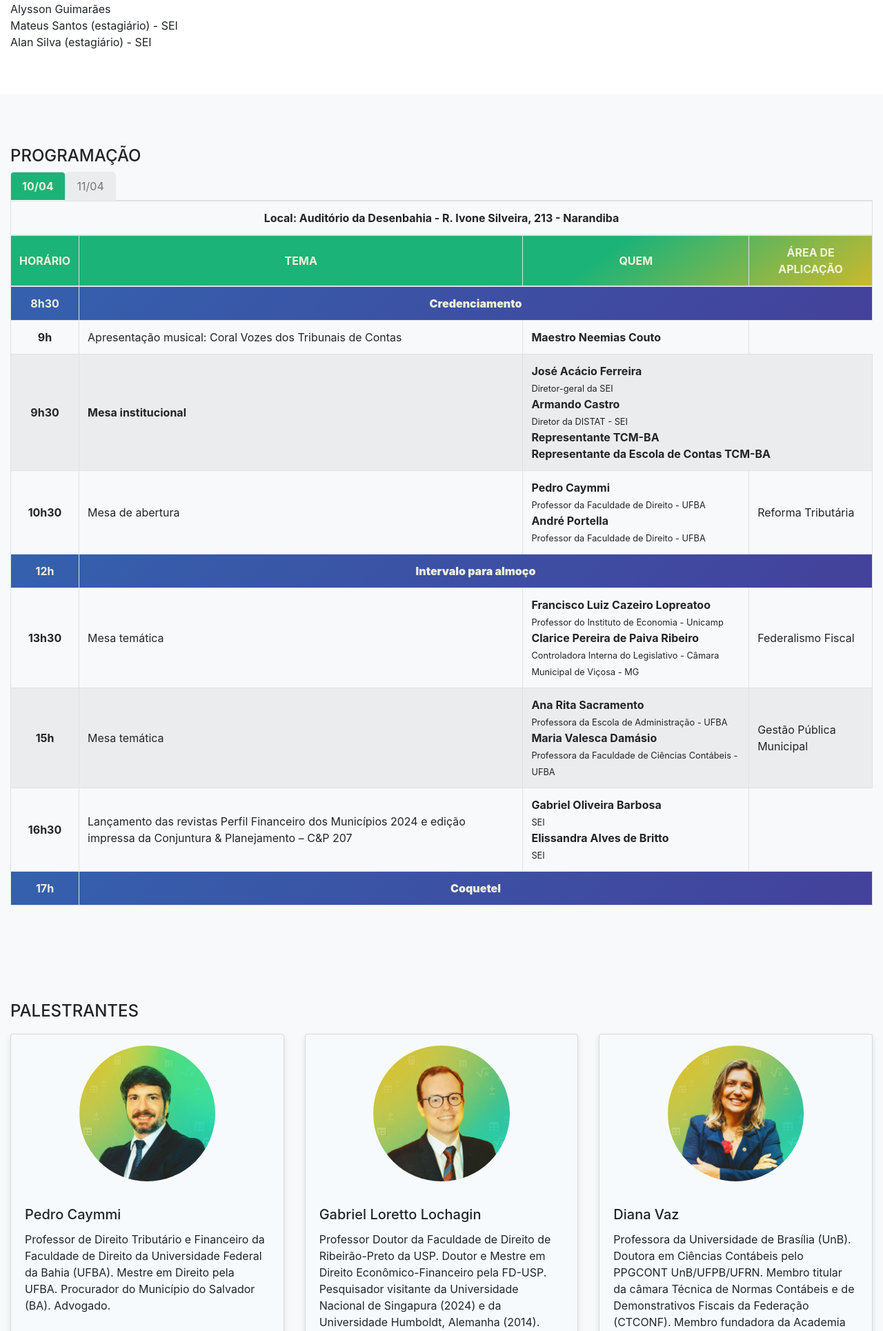
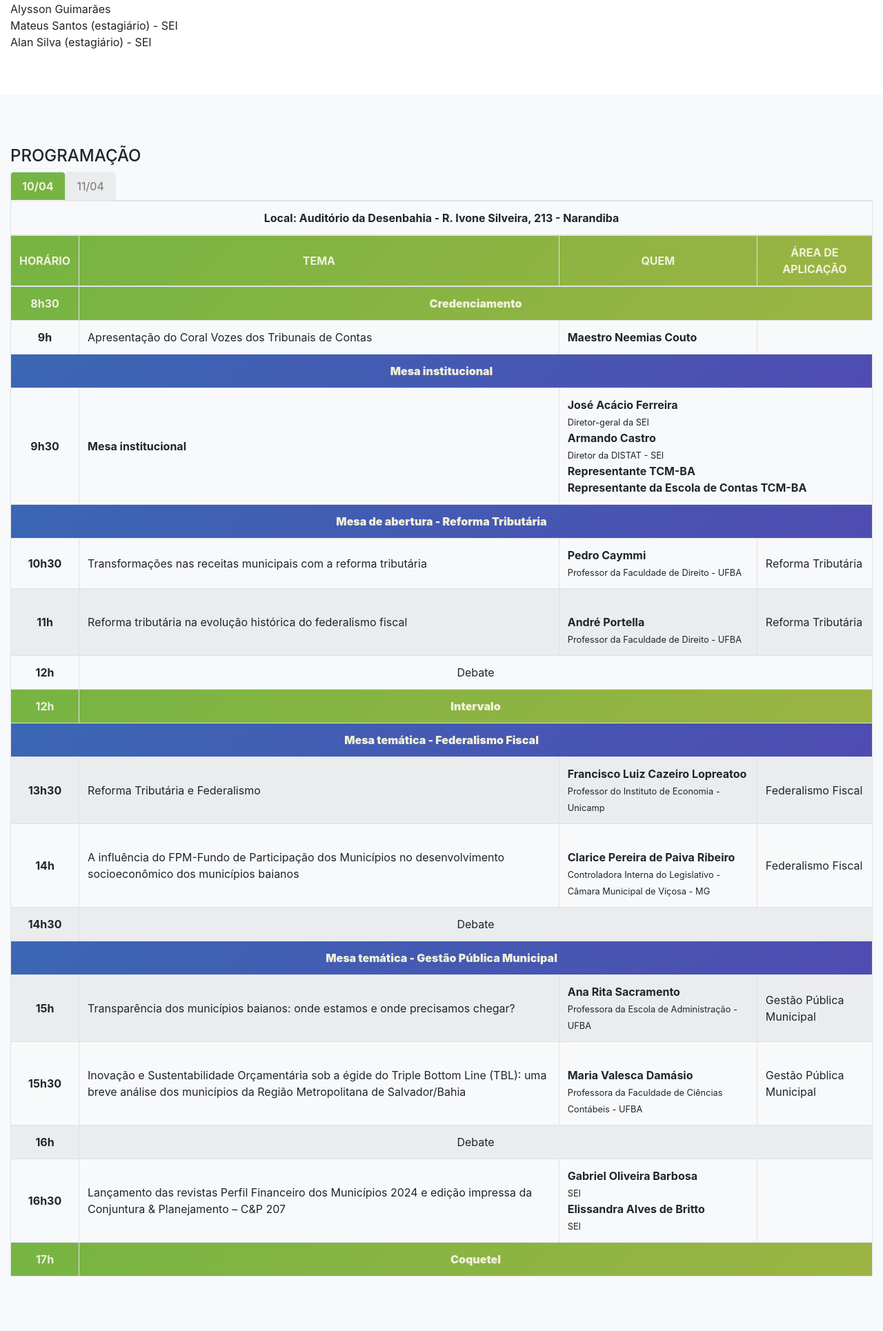
Before and after one commit to coinfsei/financaspublicas, a PHP site: page /2025/index.php in a window 1280 px wide. Shown: the part 1678-3608 px from the top of the page at 69% size. Run offline with PHP 8.4, Linux system fonts and the light colour scheme; some web fonts are replaced.

Commit message:
Edit: atualiza programcao e palestrantes

```diff
--- a/2025/css/programacao.css
+++ b/2025/css/programacao.css
@@ -12,12 +12,12 @@
   box-shadow: unset;
   border-radius: 5px 5px 0px 0px;
   color: #f1f1db;
-  background: #1cb378;
+  background: #76b443;
 }
 
 #tabhead {
   color: #f1f1db;
-  background: linear-gradient(145deg, #1cb378, #1cb378, #1cb378, #ccb92c);
+  background: linear-gradient(135deg, #76b443, #9cb443);
 }
 
 #dia2-tab:not(.active),
@@ -29,44 +29,53 @@
 
 #tabsections {
   color: #f1f1db;
-  background: linear-gradient(135deg, #3461ad, #44419b);
+  background: linear-gradient(135deg, #76b443, #9cb443);
+}
+
+#tabsections02 {
+  color: #f1f1db;
+  background: linear-gradient(135deg, #3a67b4, #4f4cb1);
 }
 
 @media (max-width: 402px) {
-#programacaoContent th{
+  #programacaoContent th {
     padding-left: 20 10 20 10;
     font-size: 0.7rem;
   }
-#programacaoContent td{
+
+  #programacaoContent td {
     padding-left: 0.6rem;
 
   }
 }
 
 @media (max-width: 385px) {
-#programacaoContent th{
+  #programacaoContent th {
     padding: 18 2 18 2;
     font-size: 0.65rem;
   }
-#programacaoContent td{
+
+  #programacaoContent td {
     padding-left: 0.5rem;
   }
 }
 
 @media (max-width: 378px) {
-#programacaoContent th{
+  #programacaoContent th {
     padding: 16 0 16 0;
   }
-#programacaoContent td{
+
+  #programacaoContent td {
     padding-left: 0.42rem;
   }
 }
 
 @media (max-width: 378px) {
-#programacaoContent th{
+  #programacaoContent th {
     font-size: 0.64rem;
   }
-#programacaoContent td{
+
+  #programacaoContent td {
     padding-left: 0.35rem;
     padding-right: 0.35rem;
   }
--- a/2025/snippets/palestrantes.html
+++ b/2025/snippets/palestrantes.html
@@ -157,8 +157,7 @@
                             da Universidade Federal da Bahia (FCC-UFBA). Foi instrutora da Escola de
                             Administração Fazendária - ESAF e da Escola Nacional de Administração Pública
                             - ENAP. Atua na graduação e em pós-graduações na UNEB e na UFBA. Doutora em
-                            Administração (UFBA).</p>
-                            <p>Pós - Doutora em Inovação(PROFINIT/IFBA) </p>
+                            Administração (UFBA). Pós - Doutora em Inovação(PROFINIT/IFBA) </p>
                         <!-- Botão Leia mais/menos para expandir conteúdo
                         <a class="btn btn-primary toggle-btn" data-toggle="collapse" href="#bio7" role="button"
                             aria-expanded="false" aria-controls="bio7">
--- a/2025/snippets/programacao.html
+++ b/2025/snippets/programacao.html
@@ -40,14 +40,17 @@
 
                             <tr>
                                 <td class="text-center td-bold">9h</td>
-                                <td>Apresentação musical: Coral Vozes dos Tribunais de Contas
+                                <td>Apresentação do Coral Vozes dos Tribunais de Contas
                                 </td>
                                 <td><b>Maestro Neemias Couto</b> <br>
 
                                 </td>
 
                             </tr>
+                            <tr id="tabsections02">
 
+                                <td colspan="4" class="text-center td-bold"><b>Mesa institucional</b> </td>
+                            </tr>
                             <tr>
                                 <td class="text-center td-bold">9h30</td>
                                 <td class=""><b>Mesa institucional</b>
@@ -60,12 +63,24 @@
                                     <b>Representante da Escola de Contas TCM-BA</b>
                                 </td>
                             </tr>
+                            <tr id="tabsections02">
+
+                                <td colspan="4" class="text-center td-bold"><b>Mesa de abertura - Reforma Tributária</b>
+                                </td>
+                            </tr>
+                            <tr>
+                                <td class="text-center td-bold">10h30</td>
+                                <td>Transformações nas receitas municipais com a reforma tributária</td>
+                                <td><b>Pedro Caymmi</b> <br>
+                                    <small>Professor da Faculdade de Direito - UFBA</small>
+                                </td>
+                                <td>Reforma Tributária</td>
+                            </tr>
 
                             <tr>
-                                <td class="text-center td-bold">10h30</td>
-                                <td>Mesa de abertura</td>
-                                <td><b>Pedro Caymmi</b> <br>
-                                    <small>Professor da Faculdade de Direito - UFBA</small>
+                                <td class="text-center td-bold">11h</td>
+                                <td>Reforma tributária na evolução histórica do federalismo fiscal</td>
+                                <td>
                                     <br><b>André Portella</b><br>
                                     <small>Professor da Faculdade de Direito - UFBA</small>
 
@@ -73,17 +88,38 @@
                                 <td>Reforma Tributária</td>
                             </tr>
 
+                            <tr>
+                                <td class="text-center td-bold">12h</td>
+                                <td colspan="3" class="text-center"> Debate
+                                </td>
+                            </tr>
+
                             <tr id="tabsections">
                                 <td class="text-center td-bold">12h</td>
-                                <td colspan="3" class="text-center td-bold"><b>Intervalo para almoço</b>
+                                <td colspan="3" class="text-center td-bold"><b>Intervalo</b>
+                                </td>
+                            </tr>
+                            <tr id="tabsections02">
+
+                                <td colspan="4" class="text-center td-bold"><b>Mesa temática - Federalismo Fiscal </b>
                                 </td>
                             </tr>
 
                             <tr>
                                 <td class="text-center td-bold">13h30</td>
-                                <td>Mesa temática</td>
+                                <td>Reforma Tributária e Federalismo</td>
                                 <td><b>Francisco Luiz Cazeiro Lopreatoo </b> <br>
                                     <small>Professor do Instituto de Economia - Unicamp</small>
+
+                                </td>
+                                <td>Federalismo Fiscal</td>
+                            </tr>
+
+                            <tr>
+                                <td class="text-center td-bold">14h</td>
+                                <td>A influência do FPM-Fundo de Participação dos Municípios no desenvolvimento
+                                    socioeconômico dos municípios baianos</td>
+                                <td>
                                     <br><b>Clarice Pereira de Paiva Ribeiro </b> <br>
                                     <small>Controladora Interna do Legislativo - Câmara Municipal de Viçosa - MG</small>
                                 </td>
@@ -91,14 +127,43 @@
                             </tr>
 
                             <tr>
+                                <td class="text-center td-bold">14h30</td>
+                                <td colspan="3" class="text-center"> Debate
+                                </td>
+                            </tr>
+
+                            <tr id="tabsections02">
+
+                                <td colspan="4" class="text-center td-bold"><b>Mesa temática - Gestão Pública Municipal
+                                    </b>
+                                </td>
+                            </tr>
+
+                            <tr>
                                 <td class="text-center td-bold">15h</td>
-                                <td>Mesa temática</td>
+                                <td>Transparência dos municípios baianos: onde estamos e onde precisamos chegar?</td>
                                 <td><b>Ana Rita Sacramento </b> <br>
                                     <small>Professora da Escola de Administração - UFBA</small>
+
+                                </td>
+                                <td>Gestão Pública Municipal</td>
+                            </tr>
+
+                            <tr>
+                                <td class="text-center td-bold">15h30</td>
+                                <td>Inovação e Sustentabilidade Orçamentária sob a égide do Triple Bottom Line (TBL):
+                                    uma breve análise dos municípios da Região Metropolitana de Salvador/Bahia</td>
+                                <td>
                                     <br><b>Maria Valesca Damásio </b> <br>
                                     <small>Professora da Faculdade de Ciências Contábeis - UFBA</small>
                                 </td>
                                 <td>Gestão Pública Municipal</td>
+                            </tr>
+
+                            <tr>
+                                <td class="text-center td-bold">16h</td>
+                                <td colspan="3" class="text-center"> Debate
+                                </td>
                             </tr>
 
                             <tr>
@@ -110,6 +175,7 @@
                                     <br><b>Elissandra Alves de Britto</b><br>
                                     <small>SEI</small>
                                 </td>
+                                <td></td>
                             </tr>
 
                             <tr id="tabsections">
@@ -144,35 +210,82 @@
                         </thead>
                         <tbody>
 
+                            <tr id="tabsections02">
+
+                                <td colspan="4" class="text-center td-bold"><b>Mesa temática - Endividamento Municipal
+                                    </b>
+                                </td>
+                            </tr>
+
                             <tr>
                                 <td class="text-center td-bold">9h</td>
-                                <td class="text"><b>Mesa temática</b></td>
-                                <td colspan="1"><b>Gabriel Lochagin</b><br>
-                                    <small>Professor Doutor da Faculdade de Direito de Ribeirão Preto - USP</small><br>
+                                <td class="text">Panorama da situação financeira dos municípios baianos e os impactos da
+                                    Instrução Normativa nº 02/2023 do TCM-BA</td>
+                                <td colspan="1">
                                     <b>Gabriela Mendes</b><br>
                                     <small>Auditora de Controle Externo – TCM-BA </small>
                                 </td>
                                 <td>Endividamento Municipal</td>
                             </tr>
+                            <tr>
+                                <td class="text-center td-bold">9h30</td>
+                                <td class="text">Características e desafios do regime jurídico do endividamento
+                                    municipal</td>
+                                <td colspan="1"><b>Gabriel Lochagin</b><br>
+                                    <small>Professor Doutor da Faculdade de Direito de Ribeirão Preto - USP</small>
+
+                                </td>
+                                <td>Endividamento Municipal</td>
+                            </tr>
+
+                            <tr>
+                                <td class="text-center td-bold">10h</td>
+                                <td colspan="3" class="text-center"> Debate
+                                </td>
+                            </tr>
+
                             <tr id="tabsections">
                                 <td class="text-center td-bold">10h30</td>
                                 <td colspan="3" class="text-center td-bold"><b>Coffe break</b>
                                 </td>
                             </tr>
 
+                            <tr id="tabsections02">
+
+                                <td colspan="4" class="text-center td-bold"><b>Mesa temática - Regimes Próprios de
+                                        Previdência
+                                    </b>
+                                </td>
+                            </tr>
+
                             <tr>
                                 <td class="text-center td-bold">11h</td>
-                                <td class="text"><b>Mesa temática</b></td>
-                                <td><b>Diana Vaz de Lima</b> <br>
-                                    <small>Professora de Ciências Contábeis e Atuariais - Universidade de Brasília -
-                                        UnB</small> <br>
-                                    <br><b>Jaílson Gomes de Araújo Júnior</b><br>
+                                <td class="text">A situação previdenciária dos RPPS municipais baianos</td>
+                                <td>
+                                    <b>Jaílson Gomes de Araújo Júnior</b><br>
                                     <small> Diretor de Controle de Atos de Pessoal - TCM-BA</small>
                                 </td>
                                 <td>Regimes Próprios de Previdência</td>
                             </tr>
+
+                            <tr>
+                                <td class="text-center td-bold">11h30</td>
+                                <td class="text">O pagamento do PASEP pelas Unidades Gestoras de RPPS</td>
+                                <td><b>Diana Vaz de Lima</b> <br>
+                                    <small>Professora de Ciências Contábeis e Atuariais - Universidade de Brasília -
+                                        UnB</small> <br>
+                                </td>
+                                <td>Regimes Próprios de Previdência</td>
+                            </tr>
+
+                            <tr>
+                                <td class="text-center td-bold">12h</td>
+                                <td colspan="3" class="text-center"> Debate
+                                </td>
+                            </tr>
+
                             <tr id="tabsections">
-                                <td class="text-center td-bold">12h</td>
+                                <td class="text-center td-bold">12h30</td>
                                 <td colspan="3" class="text-center td-bold"><b>Encerramento</b>
                                 </td>
                             </tr>
```
Lines whose indentation alone changed are shown as unchanged.
